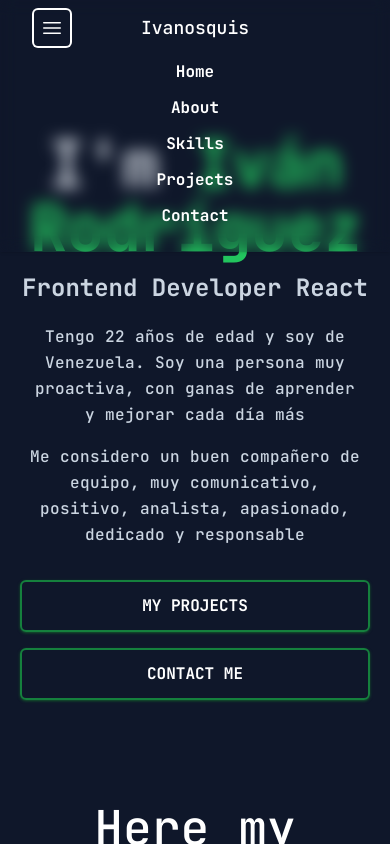
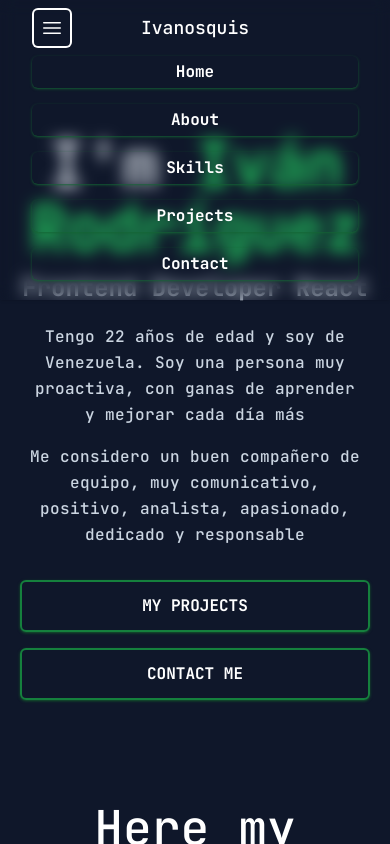
Before and after one commit to ivanosquis10/Ivanosquis-portfolio, a React (Vite) app: page / in a window 390 px wide. Both pictures are taken after a click on the button 52 px from the left and 28 px from the top of the page. Shown: the top 844 px of the page. Built offline with nearby package versions, Linux system fonts and the light colour scheme; some icons are missing.

Commit message:
se agrego otro fondo en los links mobile

```diff
--- a/src/components/Header.jsx
+++ b/src/components/Header.jsx
@@ -9,7 +9,7 @@ const Header = () => {
     <header class="relative w-full" name="header" id="header">
       <nav className="fixed top-0 left-0 z-20 w-full px-6 transition-all duration-100 lg:px-12 py-2 shadow backdrop-blur bg-white-900/60">
         <div class="mx-auto max-w-7xl px-2 sm:px-6 lg:px-8">
-          <div class="relative h-10 flex flex-col xs:flex-row items-center justify-between">
+          <div class="relative h-10 flex flex-col items-center xs:flex-row justify-between">
             <div class="absolute inset-y-0 left-0 flex items-center sm:hidden">
               <button
                 type="button"
@@ -131,14 +131,14 @@ const Header = () => {
           className={`${!menu ? 'hidden' : 'block'} h-max sm:hidden `}
           id="mobile-menu"
         >
-          <div class="space-y-1 px-2 pt-2 pb-3 text-center">
+          <div class="space-y-4 px-2 pt-2 pb-3 text-center">
             <Link
               to="header"
               spy={true}
               smooth={true}
               offset={-100}
               duration={500}
-              className="block text-white py-1 px-2 hover:bg-slate-900/40 rounded-md font-bold hover:cursor-pointer hover:text-green-500 ease-in-out duration-300"
+              className="block text-white py-1 px-2 hover:bg-slate-800/50 shadow shadow-green-800/80 rounded-md font-bold hover:cursor-pointer hover:text-green-500 ease-in-out duration-300"
               aria-current="page"
             >
               Home
@@ -150,7 +150,7 @@ const Header = () => {
               smooth={true}
               offset={-100}
               duration={500}
-              className="block text-white py-1 px-2 hover:bg-slate-900/40 rounded-md font-bold hover:cursor-pointer hover:text-green-500 ease-in-out duration-300"
+              className="block text-white py-1 px-2 hover:bg-slate-800/50 shadow shadow-green-800/80 rounded-md font-bold hover:cursor-pointer hover:text-green-500 ease-in-out duration-300"
             >
               About
             </Link>
@@ -161,7 +161,7 @@ const Header = () => {
               smooth={true}
               offset={-20}
               duration={500}
-              className="block text-white py-1 px-2 hover:bg-slate-900/40 rounded-md font-bold hover:cursor-pointer hover:text-green-500 ease-in-out duration-300"
+              className="block text-white py-1 px-2 hover:bg-slate-800/50 shadow shadow-green-800/80 rounded-md font-bold hover:cursor-pointer hover:text-green-500 ease-in-out duration-300"
             >
               Skills
             </Link>
@@ -172,7 +172,7 @@ const Header = () => {
               smooth={true}
               offset={-60}
               duration={500}
-              className="block text-white py-1 px-2 hover:bg-slate-900/40 rounded-md font-bold hover:cursor-pointer hover:text-green-500 ease-in-out duration-300"
+              className="block text-white py-1 px-2 hover:bg-slate-800/50 shadow shadow-green-800/80 rounded-md font-bold hover:cursor-pointer hover:text-green-500 ease-in-out duration-300"
             >
               Projects
             </Link>
@@ -183,7 +183,7 @@ const Header = () => {
               smooth={true}
               offset={-20}
               duration={500}
-              className="block text-white py-1 px-2 hover:bg-slate-900/40 rounded-md font-bold hover:cursor-pointer hover:text-green-500 ease-in-out duration-300"
+              className="block text-white py-1 px-2 hover:bg-slate-800/50 shadow shadow-green-800/80 rounded-md font-bold hover:cursor-pointer hover:text-green-500 ease-in-out duration-300"
             >
               Contact
             </Link>
```
